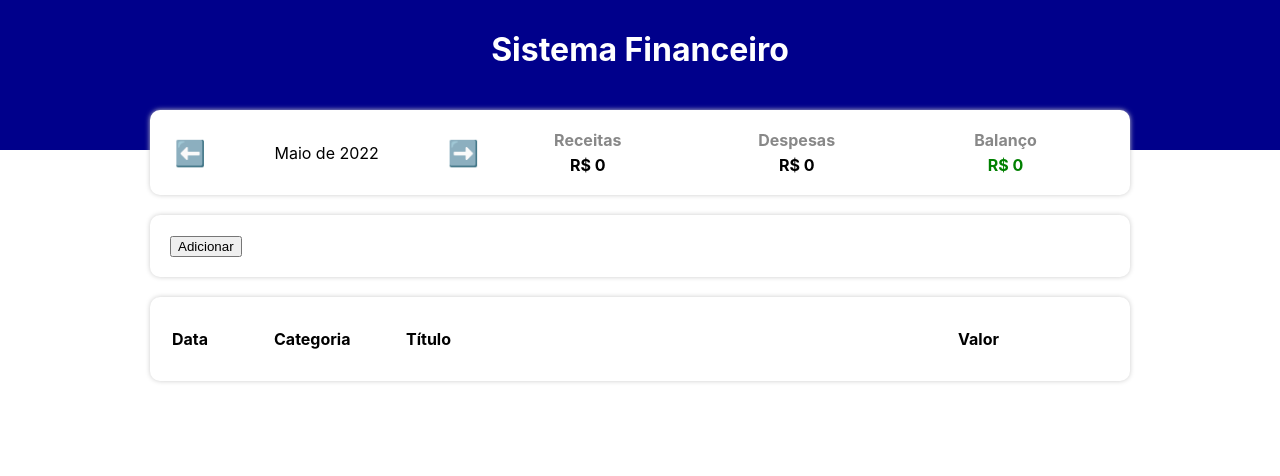
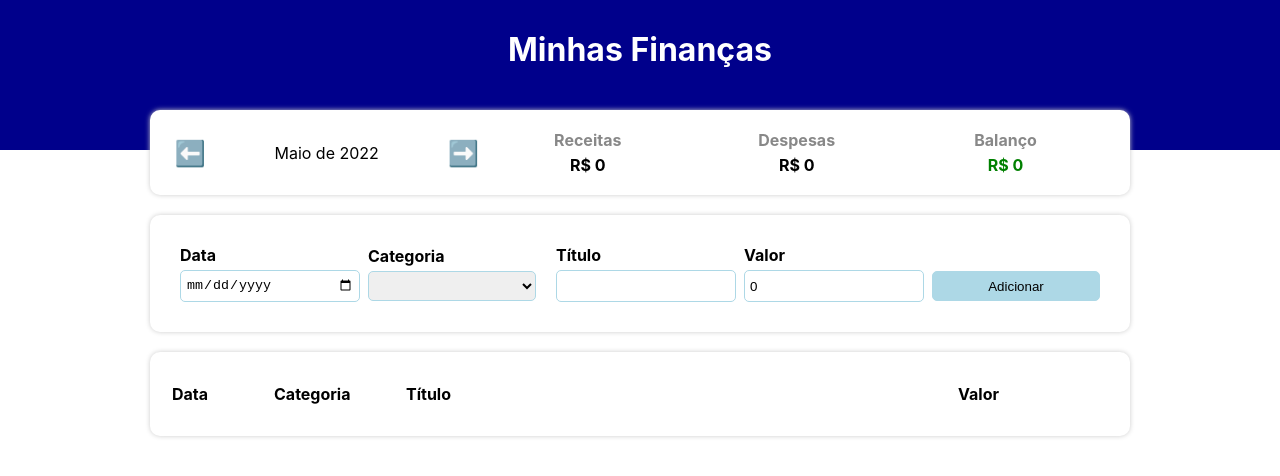
Before and after one commit to Wanderson-A-Timoteo/expense-tracker, a React (Create React App) app: page / in a window 1280 px wide. Shown: the top 476 px of the page. Built offline with nearby package versions, Linux system fonts and the light colour scheme.

Commit message:
Concluído o projeto

```diff
--- a/public/index.html
+++ b/public/index.html
@@ -13,7 +13,7 @@
 
     <link rel="manifest" href="%PUBLIC_URL%/manifest.json" />
 
-    <title>React App</title>
+    <title>Minhas Finanças</title>
   </head>
   <body>
     <noscript>You need to enable JavaScript to run this app.</noscript>
--- a/src/App.tsx
+++ b/src/App.tsx
@@ -2,14 +2,11 @@
 import * as C from './App.styles';
 import { Item } from './types/Item';
 import { items } from './data/items';
-import { Category } from './types/Category';
 import { categories } from './data/categories';
 import { FilterListByMonth, getCurrentMonth } from './helpers/dateFilter';
 import { TableArea } from './components/TableArea';
 import { InfoArea } from './components/InfoArea';
 import { InputArea } from './components/InputArea';
-
-
 
 const App = () => {
 
@@ -54,7 +51,7 @@
     <C.Container>
       <C.Header>
         <C.HeaderText>
-          Sistema Financeiro
+          Minhas Finanças
         </C.HeaderText>
       </C.Header>
       <C.Body>
--- a/src/components/InputArea/index.tsx
+++ b/src/components/InputArea/index.tsx
@@ -1,26 +1,87 @@
+import { useState } from 'react';
+import * as C from './styles';
 import { Item } from '../../types/Item';
-import * as C from './styles';
+
+import { categories } from '../../data/categories';
+import { newDateAdjusted } from '../../helpers/dateFilter';
 
 type Props = {
-  onAdd : (item: Item) => void;
-}
+  onAdd: (item: Item) => void;
+};
 
-export const InputArea = ({ onAdd } : Props) => {
+export const InputArea = ({ onAdd }: Props) => {
+  const [dateField, setDateField] = useState('');
+  const [categoryField, setCategoryField] = useState('');
+  const [titleField, setTitleField] = useState('');
+  const [valueField, setValueField] = useState(0);
+
+  let categoryKeys: string[] = Object.keys(categories);
 
   const handleAddEvent = () => {
-    let newItem : Item = {
-      date : new Date(2022, 5, 27),
-      category : 'food',
-      title : 'Item de teste',
-      value : 250.25
+    let errors: string[] = [];
+
+    if(isNaN(new Date(dateField).getTime())) {
+      errors.push('Data inválida!');
+    }
+    if(!categoryKeys.includes(categoryField)) {
+      errors.push('Categoria inválida!');
+    }
+    if(titleField === '') {
+      errors.push('Título vazio!');
+    }
+    if(valueField <= 0) {
+      errors.push('Valor inválido!');
     }
 
-    onAdd(newItem);
+    if(errors.length > 0) {
+      alert(errors.join("\n"));
+    } else {
+      onAdd({
+        date: newDateAdjusted(dateField),
+        category: categoryField,
+        title: titleField,
+        value: valueField
+      });
+      clearFields();
+    }
+  }
+
+  const clearFields = () => {
+    setDateField('');
+    setCategoryField('');
+    setTitleField('');
+    setValueField(0);
   }
 
   return (
-    <C.Container>
-      <button onClick={handleAddEvent}>Adicionar</button>
-    </C.Container>
+      <C.Container>
+        <C.InputLabel>
+          <C.InputTitle>Data</C.InputTitle>
+          <C.Input type="date" value={dateField} onChange={e => setDateField(e.target.value)} />
+        </C.InputLabel>
+        <C.InputLabel>
+          <C.InputTitle>Categoria</C.InputTitle>
+          <C.Select value={categoryField} onChange={e => setCategoryField(e.target.value)}>
+            <>
+              <option></option>
+              {categoryKeys.map((key, index) => (
+                <option key={index} value={key}>{categories[key].title}</option>
+              ))}
+            </>
+          </C.Select>
+        </C.InputLabel>
+        <C.InputLabel>
+          <C.InputTitle>Título</C.InputTitle>
+          <C.Input type="text" value={titleField} onChange={e => setTitleField(e.target.value)} />
+        </C.InputLabel>
+        <C.InputLabel>
+          <C.InputTitle>Valor</C.InputTitle>
+          <C.Input type="number" value={valueField} onChange={e => setValueField(parseFloat(e.target.value))} />
+        </C.InputLabel>
+        <C.InputLabel>
+          <C.InputTitle>&nbsp;</C.InputTitle>
+          <C.Button onClick={handleAddEvent}>Adicionar</C.Button>
+        </C.InputLabel>
+      </C.Container>
   );
 }
--- a/src/components/InputArea/styles.ts
+++ b/src/components/InputArea/styles.ts
@@ -1,9 +1,47 @@
-import styled from "styled-components";
+import styled from 'styled-components';
 
 export const Container = styled.div`
-  background-color: #FFF;
-  box-shadow: 0px 0px 5px #CCC;
-  border-radius: 10px;
-  padding: 20px;
-  margin-top: 20px;
+    background-color: #FFF;
+    box-shadow: 0px 0px 5px #CCC;
+    border-radius: 10px;
+    padding: 20px;
+    margin-top: 20px;
+    display: flex;
+    align-items: center;
 `;
+export const InputLabel = styled.label`
+    flex: 1;
+    margin: 10px;
+`;
+export const InputTitle = styled.div`
+    font-weight: bold;
+    margin-bottom: 5px;
+`;
+export const Input = styled.input`
+    width: 100%;
+    height: 30px;
+    padding: 0 5px;
+    border: 1px solid lightblue;
+    border-radius: 5px;
+`;
+export const Select = styled.select`
+    width: 100%;
+    height: 30px;
+    padding: 0 5px;
+    border: 1px solid lightblue;
+    border-radius: 5px;
+`;
+export const Button = styled.button`
+    width: 100%;
+    height: 30px;
+    padding: 0 5px;
+    border: 1px solid lightblue;
+    border-radius: 5px;
+    background-color: lightblue;
+    color: black;
+    cursor: pointer;
+    &:hover {
+        background-color: blue;
+        color: white;
+    }
+`;
--- a/src/data/categories.ts
+++ b/src/data/categories.ts
@@ -3,5 +3,12 @@
 export const categories : Category = {
   food: { title: 'Alimentação', color: 'blue', expense: true },
   rent: { title: 'Aluguel', color: 'brown', expense: true },
-  salary: { title: 'Salário', color: 'green', expense: false }
+  energy: { title: 'Energia', color: 'yellow', expense: true },
+  water: { title: 'Água', color: 'violet', expense: true },
+  internet: { title: 'Internet', color: 'orange', expense: true },
+  car: { title: 'Carro', color: 'red', expense: true },
+  cmaintenance: { title: 'Manutenção', color: 'red', expense: true },
+  outher: { title: 'Outros', color: 'red', expense: true },
+  salary: { title: 'Salário', color: 'green', expense: false },
+  salaryExtra: { title: 'Ganho Extra', color: 'green', expense: false }
 }
--- a/src/helpers/dateFilter.ts
+++ b/src/helpers/dateFilter.ts
@@ -36,3 +36,8 @@
   let months = ['Janeiro', 'Fevereiro', 'Março', 'Abril', 'Maio', 'Junho', 'Julho', 'Agosto', 'Setembro', 'Outubro', 'Novembro', 'Dezembro'];
   return `${months[parseInt(month) - 1]} de ${year}`;
 }
+
+export const newDateAdjusted = (dateField: string) => {
+  let [year, month, day] = dateField.split('-')
+  return new Date(parseInt(year), parseInt(month) - 1, parseInt(day))
+}
```
Also changed, not shown: 1 other file (tests, documents, lock files or other folders).
